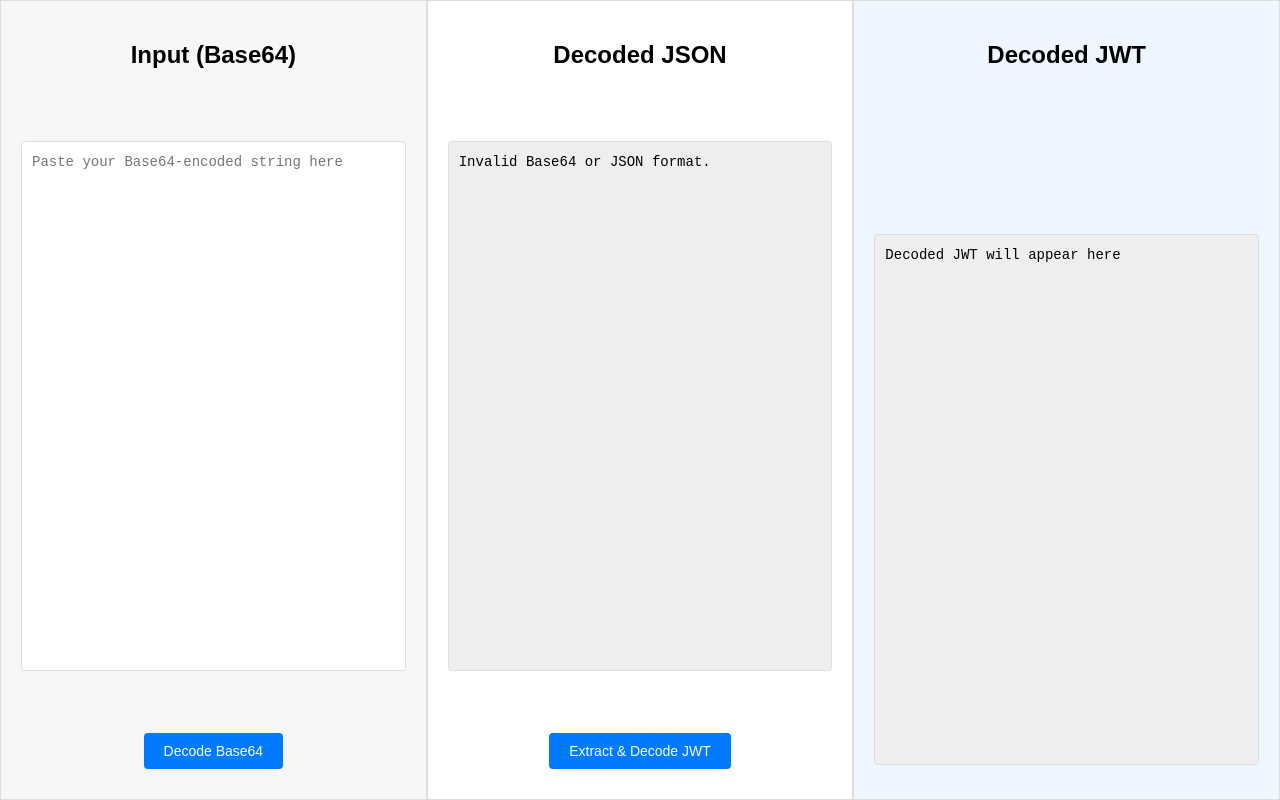
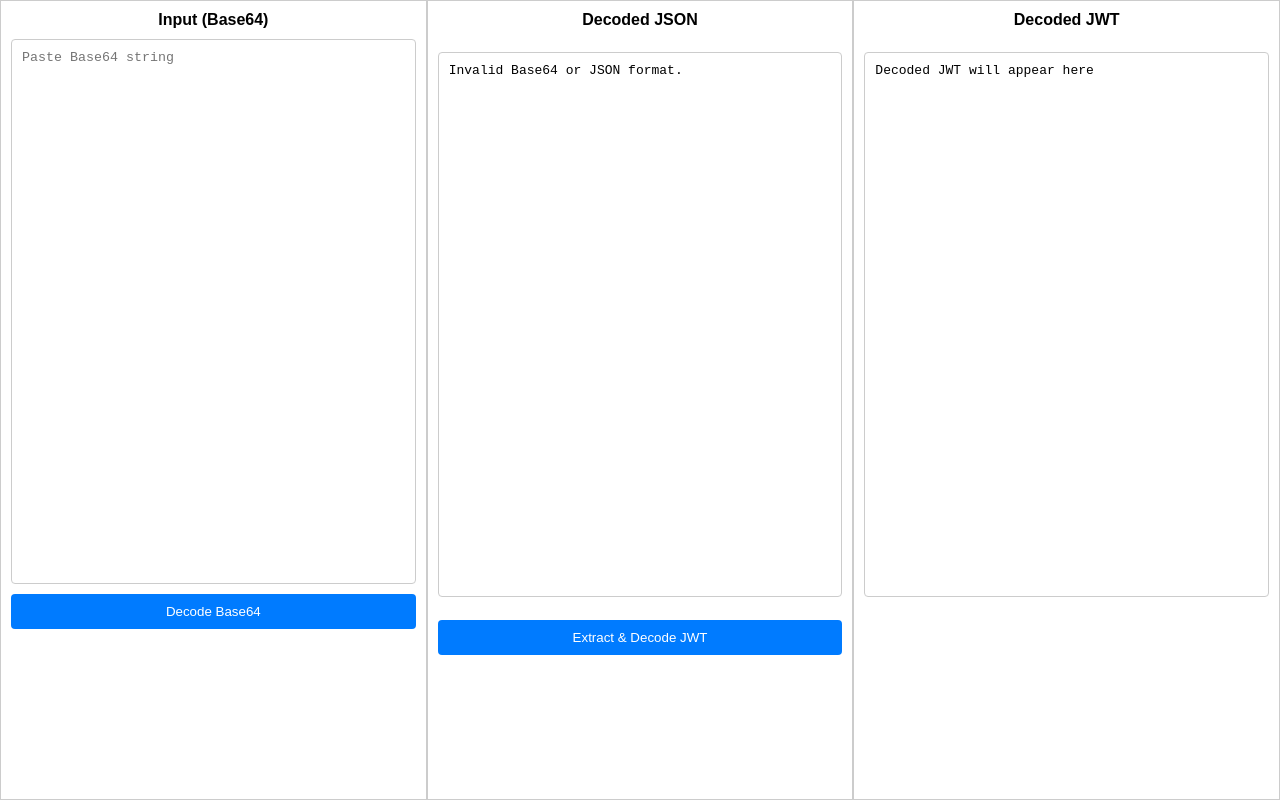
Before and after one commit to abhishekkb/common-utils-js, a website: page src/jwt.html in a window 1280 px wide. Both pictures are taken after a click on the button "Decode Base64". Drawn offline with nearby package versions, Linux system fonts and the light colour scheme.

Commit message:
jwt html

```diff
--- /dev/null
+++ b/src/jwt-util.js
@@ -0,0 +1,28 @@
+// Utility to decode a Base64-encoded string and parse it into JSON
+export function decodeBase64ToJson(base64String) {
+    try {
+        const decodedString = atob(base64String);
+        return JSON.parse(decodedString);
+    } catch (error) {
+        throw new Error("Invalid Base64 or JSON format.");
+    }
+}
+
+// Utility to extract the JWT field from JSON and decode it using jwt-decode
+import jwtDecode from 'https://cdn.jsdelivr.net/npm/jwt-decode/build/jwt-decode.esm.js';
+
+export function decodeJwtField(jsonString) {
+    try {
+        const jsonObject = JSON.parse(jsonString);
+        const jwt = jsonObject.jwt;
+
+        if (!jwt) {
+            throw new Error("JWT field not found.");
+        }
+
+        // Decode JWT using jwt-decode
+        return jwtDecode(jwt);
+    } catch (error) {
+        throw new Error("Error decoding JWT or invalid input.");
+    }
+}
--- a/src/jwt.html
+++ b/src/jwt.html
@@ -7,11 +7,9 @@
     <style>
         body {
             font-family: Arial, sans-serif;
-            margin: 0;
-            padding: 0;
             display: flex;
             height: 100vh;
-            overflow: hidden;
+            margin: 0;
         }
         .container {
             display: flex;
@@ -19,48 +17,24 @@
         }
         .panel {
             flex: 1;
-            padding: 20px;
+            padding: 10px;
             box-sizing: border-box;
-            border: 1px solid #ddd;
-            overflow-y: auto;
+            border: 1px solid #ccc;
             display: flex;
             flex-direction: column;
-            align-items: center;
-            justify-content: space-between;
-        }
-        .input-panel {
-            background: #f7f7f7;
-        }
-        .output-panel {
-            background: #fff;
-        }
-        .decoded-panel {
-            background: #eef7ff;
+            gap: 10px;
         }
         textarea, pre {
             width: 100%;
             height: 70%;
-            font-size: 14px;
-            line-height: 1.5;
-            border: 1px solid #ddd;
-            border-radius: 4px;
             padding: 10px;
             box-sizing: border-box;
-        }
-        textarea {
+            border: 1px solid #ccc;
+            border-radius: 4px;
             resize: none;
         }
-        pre {
-            white-space: pre-wrap;
-            word-wrap: break-word;
-            background: #eee;
+        button {
             padding: 10px;
-            border-radius: 4px;
-        }
-        button {
-            padding: 10px 20px;
-            font-size: 14px;
-            margin: 10px 0;
             cursor: pointer;
             border: none;
             border-radius: 4px;
@@ -70,69 +44,56 @@
         button:hover {
             background-color: #0056b3;
         }
+        h2 {
+            margin: 0;
+            text-align: center;
+            font-size: 16px;
+        }
     </style>
-    <script src="https://cdn.jsdelivr.net/npm/jwt-decode/build/jwt-decode.min.js"></script>
-</head>
-<body>
-    <div class="container">
-        <!-- Input Panel -->
-        <div class="panel input-panel">
-            <h2>Input (Base64)</h2>
-            <textarea id="base64Input" placeholder="Paste your Base64-encoded string here"></textarea>
-            <button id="decodeBase64">Decode Base64</button>
-        </div>
+    <script type="module">
+        import { decodeBase64ToJson, decodeJwtField } from './jwt-util.js';
 
-        <!-- Decoded Base64 Panel -->
-        <div class="panel output-panel">
-            <h2>Decoded JSON</h2>
-            <pre id="decodedJson">Decoded JSON will appear here</pre>
-            <button id="extractJwt">Extract & Decode JWT</button>
-        </div>
-
-        <!-- Decoded JWT Panel -->
-        <div class="panel decoded-panel">
-            <h2>Decoded JWT</h2>
-            <pre id="decodedJwt">Decoded JWT will appear here</pre>
-        </div>
-    </div>
-
-    <script>
-        // Base64 decoding
         document.getElementById('decodeBase64').addEventListener('click', () => {
             const base64Input = document.getElementById('base64Input').value.trim();
             const decodedJson = document.getElementById('decodedJson');
 
             try {
-                const decodedString = atob(base64Input);
-                const json = JSON.parse(decodedString);
+                const json = decodeBase64ToJson(base64Input);
                 decodedJson.textContent = JSON.stringify(json, null, 2);
-            } catch (e) {
-                decodedJson.textContent = "Invalid Base64 or JSON format.";
+            } catch (error) {
+                decodedJson.textContent = error.message;
             }
         });
 
-        // Extract JWT and decode using jwt-decode
         document.getElementById('extractJwt').addEventListener('click', () => {
             const decodedJson = document.getElementById('decodedJson').textContent;
             const decodedJwt = document.getElementById('decodedJwt');
 
             try {
-                const jsonObject = JSON.parse(decodedJson);
-                const jwt = jsonObject.jwt;
-
-                if (!jwt) {
-                    throw new Error("JWT field not found.");
-                }
-
-                // Decode JWT using jwt-decode
-                const decodedToken = jwt_decode(jwt);
-
-                // Display decoded JWT
+                const decodedToken = decodeJwtField(decodedJson);
                 decodedJwt.textContent = JSON.stringify(decodedToken, null, 2);
-            } catch (e) {
-                decodedJwt.textContent = "Error decoding JWT or invalid input." + e.message;
+            } catch (error) {
+                decodedJwt.textContent = error.message;
             }
         });
     </script>
+</head>
+<body>
+    <div class="container">
+        <div class="panel">
+            <h2>Input (Base64)</h2>
+            <textarea id="base64Input" placeholder="Paste Base64 string"></textarea>
+            <button id="decodeBase64">Decode Base64</button>
+        </div>
+        <div class="panel">
+            <h2>Decoded JSON</h2>
+            <pre id="decodedJson">Decoded JSON will appear here</pre>
+            <button id="extractJwt">Extract & Decode JWT</button>
+        </div>
+        <div class="panel">
+            <h2>Decoded JWT</h2>
+            <pre id="decodedJwt">Decoded JWT will appear here</pre>
+        </div>
+    </div>
 </body>
 </html>
```
